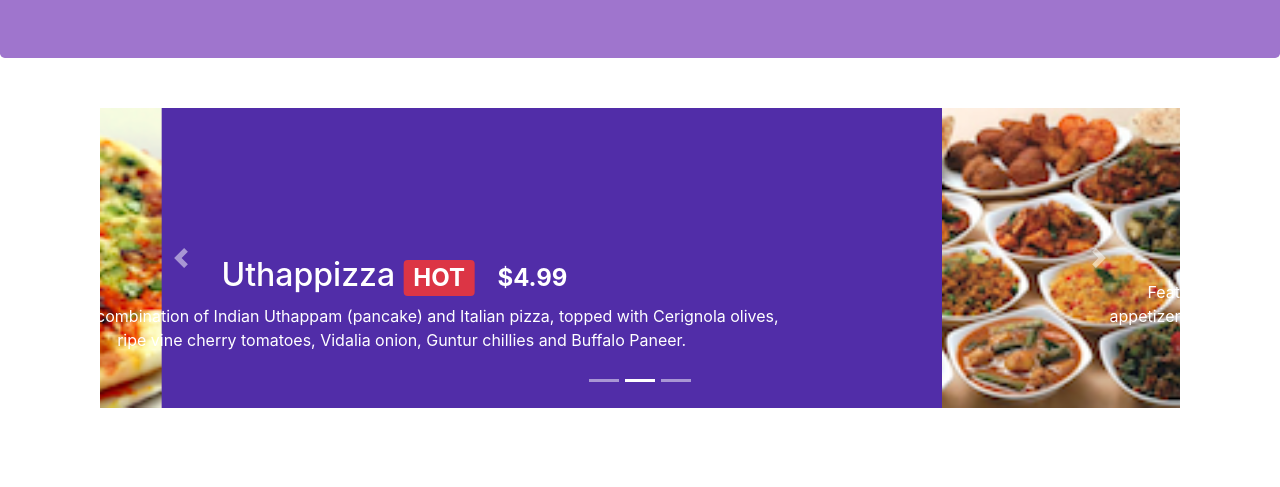
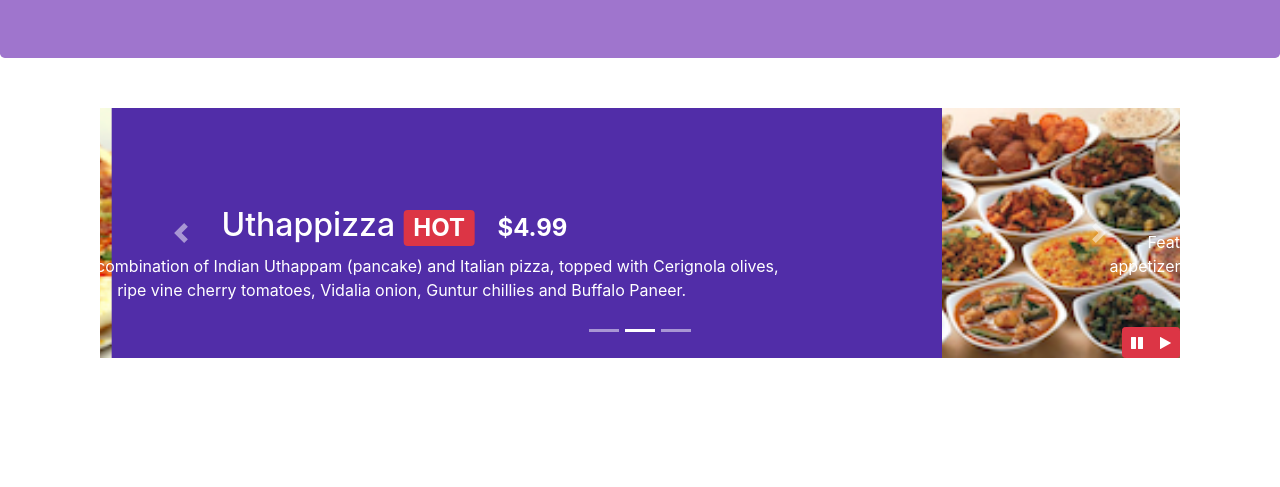
Before and after one commit to Code16-Gautam/CourseraFrontend, a website: page index.html in a window 1280 px wide. Shown: the part 276-763 px from the top of the page. Drawn offline with nearby package versions, Linux system fonts and the light colour scheme.

Commit message:
Bootstrap JQuery

```diff
--- a/css/styles.css
+++ b/css/styles.css
@@ -43,16 +43,21 @@ body {
   padding: 10px;
 }
 .carousel {
-  background:#512DA8;
+  background: #512da8;
 }
 
 .carousel-item {
-height: 300px;
+  height: 250px;
 }
 
 .carousel-item img {
-  position: absolute;
+  position: relative;
   top: 0;
   left: 0;
-  min-height: 300px;
+  min-height: 250px;
 }
+#carouselButton {
+  right: 0px;
+  position: absolute;
+  bottom: 0px;
+}
--- a/index.html
+++ b/index.html
@@ -238,6 +238,8 @@
                 </p>
               </div>
             </div>
+
+          </div>
           <ol class="carousel-indicators">
             <li data-target="#mycarousel" data-slide-to="0" class="active"></li>
             <li data-target="#mycarousel" data-slide-to="1"></li>
@@ -249,6 +251,13 @@
           <a class="carousel-control-next" href="#mycarousel" role="button" data-slide="next">
             <span class="carousel-control-next-icon"></span>
           </a>
+          <div class="btn-group" id="carouselButton">
+            <button class="btn btn-danger btn-sm" id="carousel-pause">
+              <span class="fa fa-pause"></span>
+            </button>
+            <button class="btn btn-danger btn-sm" id="carousel-play">
+              <span class="fa fa-play"></span>
+            </button>
           </div>
         </div>
       </div>
@@ -368,6 +377,17 @@
     <script src="node_modules/jquery/dist/jquery.slim.min.js"></script>
     <script src="node_modules/popper.js/dist/umd/popper.min.js"></script>
     <script src="node_modules/bootstrap/dist/js/bootstrap.min.js"></script>
+    <script>
+      $(document).ready(function () {
+        $('#mycarousel').carousel({ interval: 2000 })
+        $('#carousel-pause').click(function () {
+          $('#mycarousel').carousel('pause');
+        })
+        $('#carousel-play').click(function () {
+          $('#mycarousel').carousel('cycle');
+        })
+      })
+    </script>
 
 </body>
 
```
Lines whose indentation alone changed are shown as unchanged.
